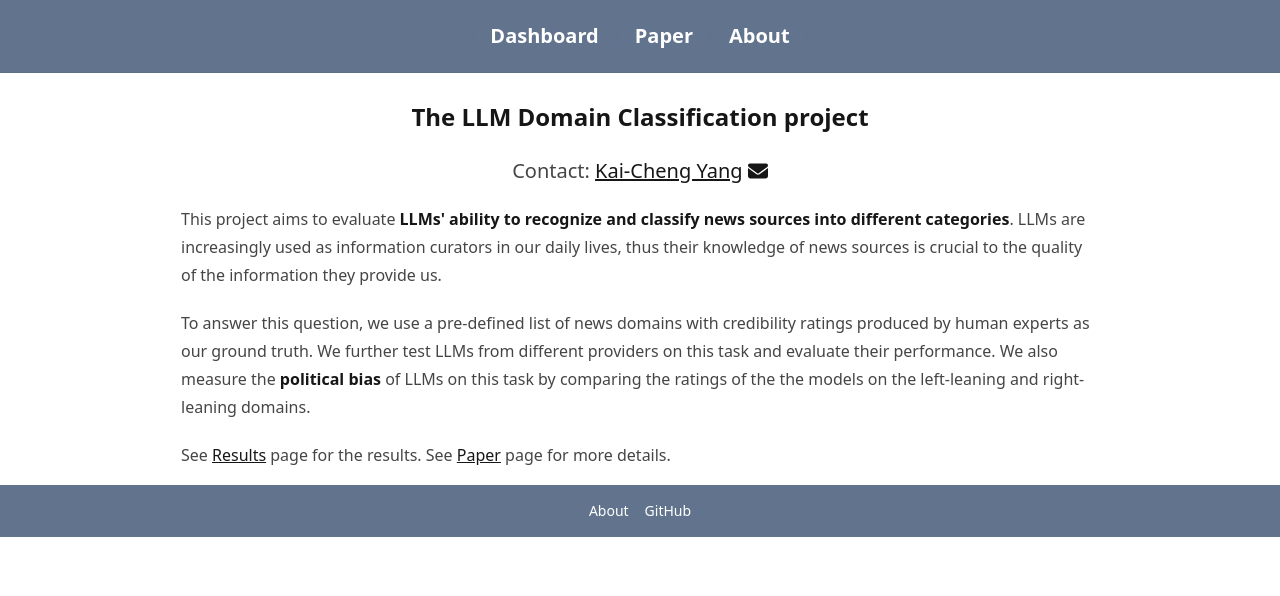
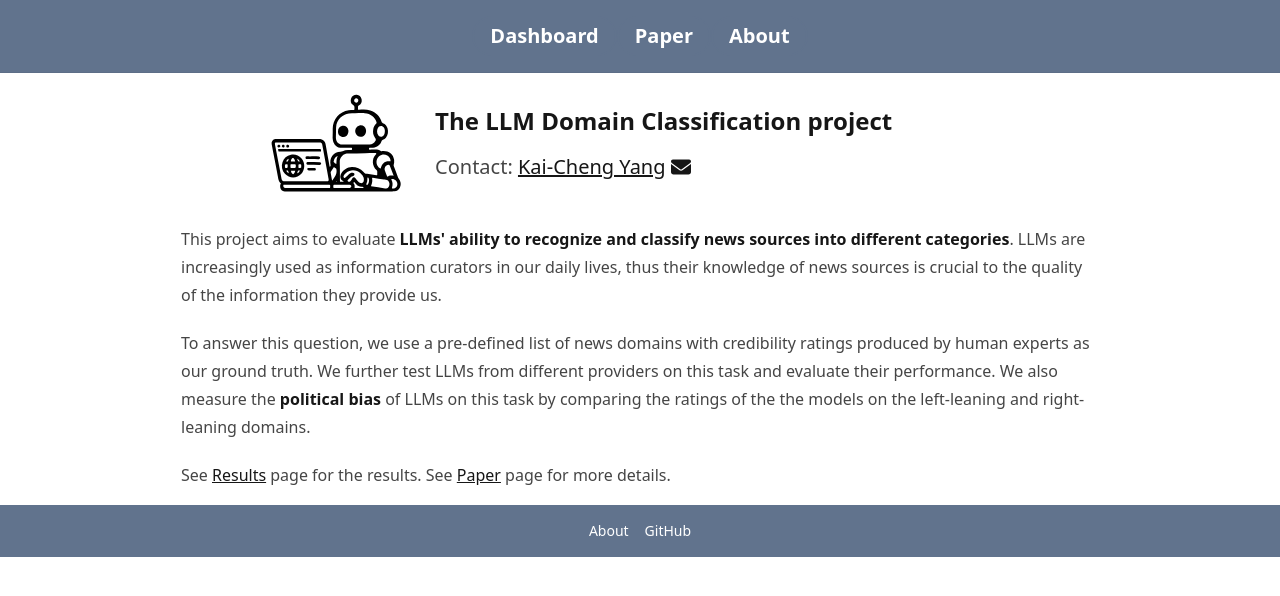
Before and after one commit to yang3kc/llm_domain_classification, a Vue app in the folder frontend/: page /about in a window 1280 px wide. Shown: the top 596 px of the page. Built offline with nearby package versions, Linux system fonts and the light colour scheme.

Commit message:
✨ feat(about): enhance AboutView with company logos and layout improvements

```diff
--- a/frontend/src/views/AboutView.vue
+++ b/frontend/src/views/AboutView.vue
@@ -1,14 +1,25 @@
 <script setup>
 import NavBar from '@/components/NavBar.vue'
 import Footer from '@/components/Footer.vue'
+import { useCompanyLogos } from '@/composables/useCompanyLogos'
+
+const { companyLogos } = useCompanyLogos()
 </script>
 
 <template>
   <div>
     <NavBar />
     <div class="container mx-auto">
-      <div class="prose-h1 prose-2xl prose-slate text-center font-bold mt-6">The LLM Domain Classification project</div>
-      <div class="prose prose-xl text-center prose-slate max-w-none my-4">Contact: <a href="https://www.kaichengyang.me" class="link link-neutral" target="_blank">Kai-Cheng Yang</a> <a href="mailto:yang3kc@gmail.com" class="link link-neutral"><font-awesome-icon :icon="['fas', 'envelope']" /></a></div>
+      <div class="flex items-center gap-8 mb-8 justify-center">
+        <div class="flex-shrink-0">
+          <img :src="companyLogos.logo" alt="Logo" class="h-25 inline-block mt-5" />
+        </div>
+        <div class="flex-grow max-w-xl">
+          <div class="prose-h1 prose-2xl prose-slate font-bold mt-5">The LLM Domain Classification project</div>
+          <div class="prose prose-xl prose-slate max-w-none mt-2">Contact: <a href="https://www.kaichengyang.me" class="link link-neutral" target="_blank">Kai-Cheng Yang</a> <a href="mailto:yang3kc@gmail.com" class="link link-neutral"><font-awesome-icon :icon="['fas', 'envelope']" /></a></div>
+        </div>
+      </div>
+
       <article class="prose prose-slate max-w-none">
         <p>
           This project aims to evaluate <strong>LLMs' ability to recognize and classify news sources into different categories</strong>.
```
